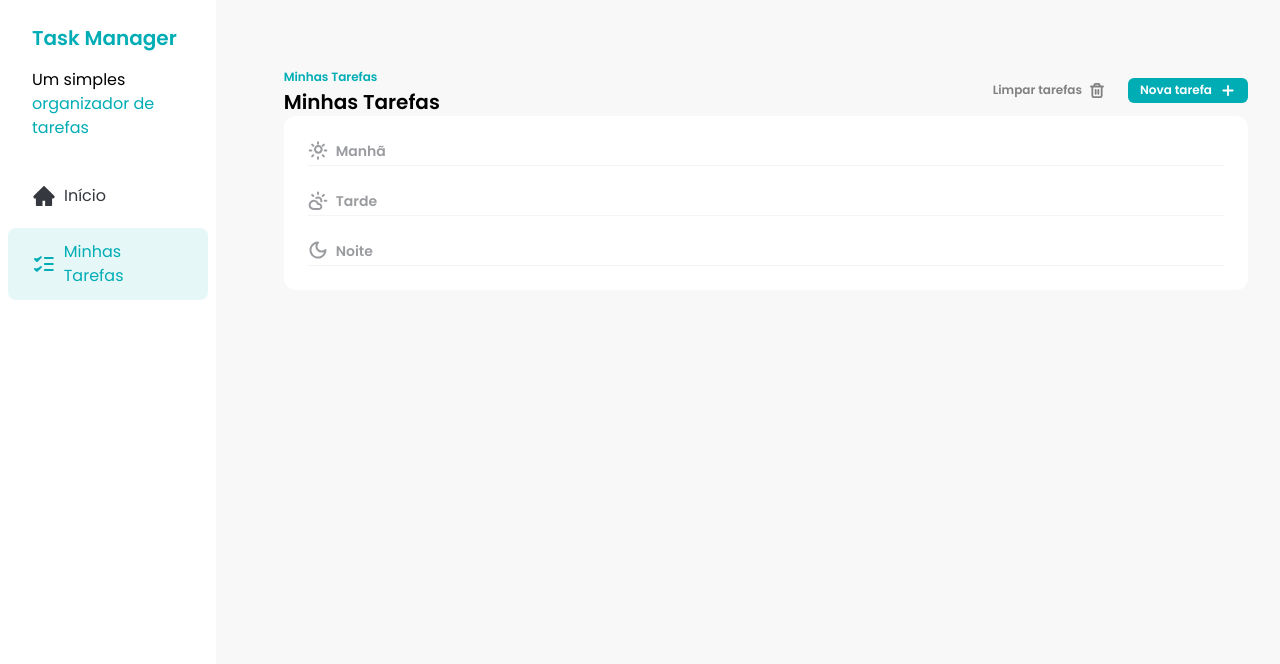
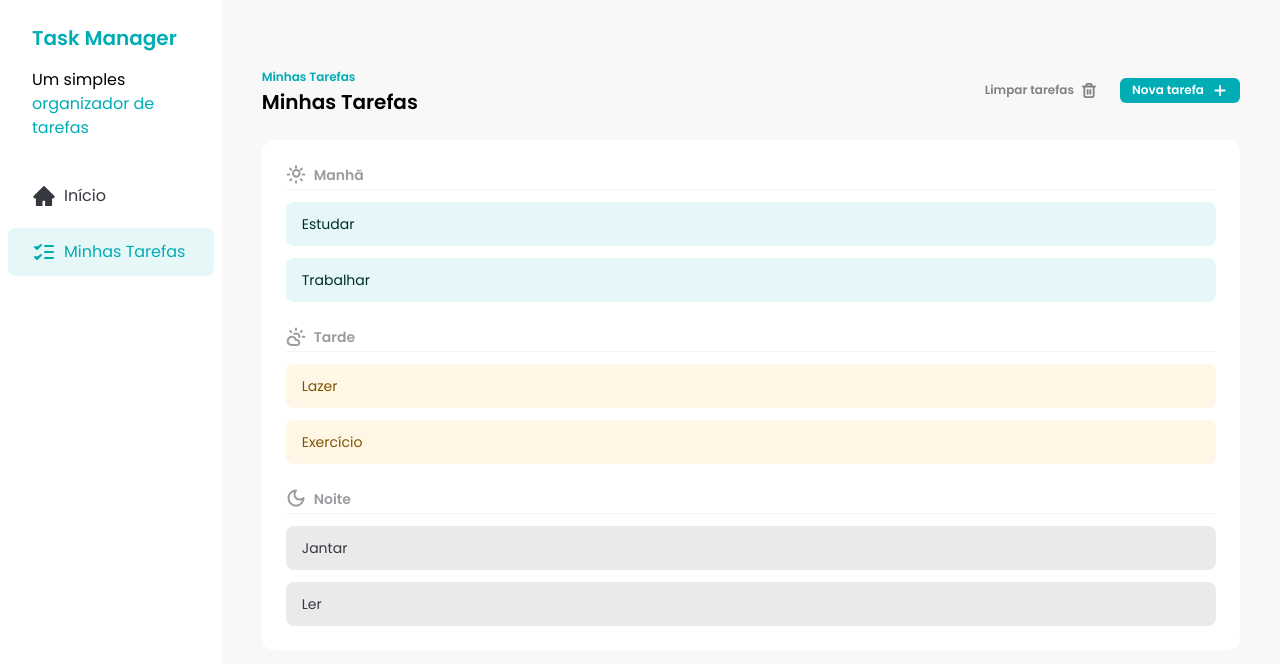
Before and after one commit to pedrofaleirosss/fsc-task-manager, a React (Vite) app: page / in a window 1280 px wide. Shown: the top 664 px of the page. Built offline with nearby package versions, Linux system fonts and the light colour scheme.

Commit message:
feat: ensure tasks are listed on Tasks components

```diff
--- a/src/App.jsx
+++ b/src/App.jsx
@@ -3,7 +3,7 @@
 
 function App() {
   return (
-    <div className="flex gap-9">
+    <div className="flex">
       <Sidebar />
       <Tasks />
     </div>
--- /dev/null
+++ b/src/components/TaskItem.jsx
@@ -0,0 +1,25 @@
+const TaskItem = ({ task }) => {
+  const getStatusClasses = () => {
+    if (task.status === 'done') {
+      return 'bg-[#00ADB5]/10 text-[#002C2E]';
+    }
+
+    if (task.status === 'in_progress') {
+      return 'bg-[#FFAA04]/10 text-[#805502]';
+    }
+
+    if (task.status === 'not_started') {
+      return 'bg-[#35383E]/10 text-[#35383E]';
+    }
+  };
+
+  return (
+    <div
+      className={`flex items-center gap-3 rounded-lg px-4 py-3 text-sm ${getStatusClasses()}`}
+    >
+      {task.title}
+    </div>
+  );
+};
+
+export default TaskItem;
--- a/src/components/Tasks.jsx
+++ b/src/components/Tasks.jsx
@@ -5,11 +5,20 @@
 import CloudSunIcon from '../assets/icons/cloud-sun.svg?react';
 import MoonIcon from '../assets/icons/moon.svg?react';
 import TasksSeparator from './TasksSeparator';
+import { useState } from 'react';
+import TASKS from '../constants/tasks';
+import TaskItem from './TaskItem';
 
 const Tasks = () => {
+  const [tasks] = useState(TASKS);
+
+  const morningTasks = tasks.filter((task) => task.time === 'morning');
+  const afternoonTasks = tasks.filter((task) => task.time === 'afternoon');
+  const nightTasks = tasks.filter((task) => task.time === 'night');
+
   return (
-    <div className="w-full px-8 py-16">
-      <div className="flex w-full justify-between">
+    <div className="w-full px-10 py-16">
+      <div className="mb-6 flex w-full justify-between">
         <div>
           <span className="text-xs font-semibold text-[#00ADB5]">
             Minhas Tarefas
@@ -32,14 +41,26 @@
       <div className="space-y-6 rounded-xl bg-white p-6">
         <div className="space-y-3">
           <TasksSeparator tittle="Manhã" icon={<SunIcon />} />
+
+          {morningTasks.map((task) => (
+            <TaskItem key={task.id} task={task} />
+          ))}
         </div>
 
         <div className="space-y-3">
           <TasksSeparator tittle="Tarde" icon={<CloudSunIcon />} />
+
+          {afternoonTasks.map((task) => (
+            <TaskItem key={task.id} task={task} />
+          ))}
         </div>
 
         <div className="space-y-3">
           <TasksSeparator tittle="Noite" icon={<MoonIcon />} />
+
+          {nightTasks.map((task) => (
+            <TaskItem key={task.id} task={task} />
+          ))}
         </div>
       </div>
     </div>
--- /dev/null
+++ b/src/constants/tasks.js
@@ -0,0 +1,46 @@
+const TASKS = [
+  {
+    id: 1,
+    title: 'Estudar',
+    description: 'Estudar para a prova de matemática',
+    time: 'morning',
+    status: 'done',
+  },
+  {
+    id: 2,
+    title: 'Trabalhar',
+    description: 'Trabalhar no projeto de desenvolvimento',
+    time: 'morning',
+    status: 'done',
+  },
+  {
+    id: 3,
+    title: 'Lazer',
+    description: 'Assistir a um filme',
+    time: 'afternoon',
+    status: 'in_progress',
+  },
+  {
+    id: 4,
+    title: 'Exercício',
+    description: 'Fazer uma caminhada no parque',
+    time: 'afternoon',
+    status: 'in_progress',
+  },
+  {
+    id: 5,
+    title: 'Jantar',
+    description: 'Preparar o jantar',
+    time: 'night',
+    status: 'not_started',
+  },
+  {
+    id: 6,
+    title: 'Ler',
+    description: 'Ler um livro antes de dormir',
+    time: 'night',
+    status: 'not_started',
+  },
+];
+
+export default TASKS;
```
